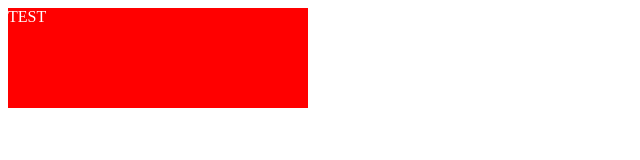
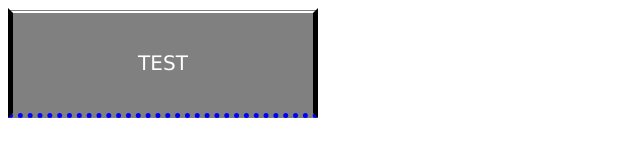
Before and after one commit to clouari/CSS1, a plain HTML site: page sample.html in a window 1280 px wide. Shown: the whole page, without its empty margins (0-640 px from the left). Drawn offline with Linux system fonts and the light colour scheme.

Commit message:
border지정

```diff
--- a/sample.html
+++ b/sample.html
@@ -2,24 +2,25 @@
     <head>
         <title>CSS</title>
         <style>
-            div{
-                background-color: #FF0000;
+            div {
+                background-color: gray;
                 width: 300px;
                 height: 100px;
                 display: inline-block;
                 color: #FFFFFF;
+                text-align: center;
+                font-family: Verdana;
+                font-size: 20px;
+                line-height: 100px;
+                border: 5px solid #000000;
+                border-bottom: 5px dotted #0000FF;
+                border-top:5px double #FFFFFF;
             }
-
-
-
         </style>
     </head>
     <body>
 
-
         <div>TEST</div>
-
-
 
     </body>
 </html>
```
